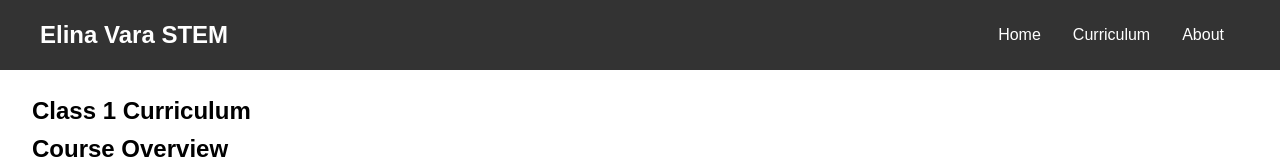
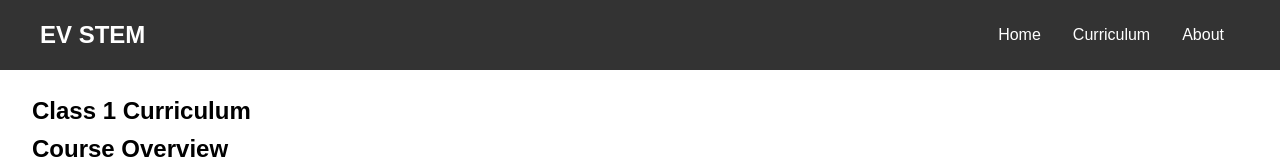
Before and after one commit to rioxraman/mln, a plain HTML site: page class1.html in a window 1280 px wide. Shown: the top 160 px of the page. Drawn offline with Linux system fonts and the light colour scheme.

Commit message:
tite stem

```diff
--- a/class1.html
+++ b/class1.html
@@ -25,7 +25,7 @@
 <body>
     <header>
         <nav>
-            <div class="logo">Elina Vara STEM</div>
+            <div class="logo">EV STEM</div>
             <ul class="nav-links">
                 <li><a href="index.html">Home</a></li>
                 <li><a href="index.html#curriculum">Curriculum</a></li>
```
Also changed, not shown: class2.html (+1 -1 lines), class3.html (+1 -1 lines), class4.html (+1 -1 lines), class5.html (+1 -1 lines), class6.html (+1 -1 lines), class7.html (+1 -1 lines), index.html (+1 -1 lines).
